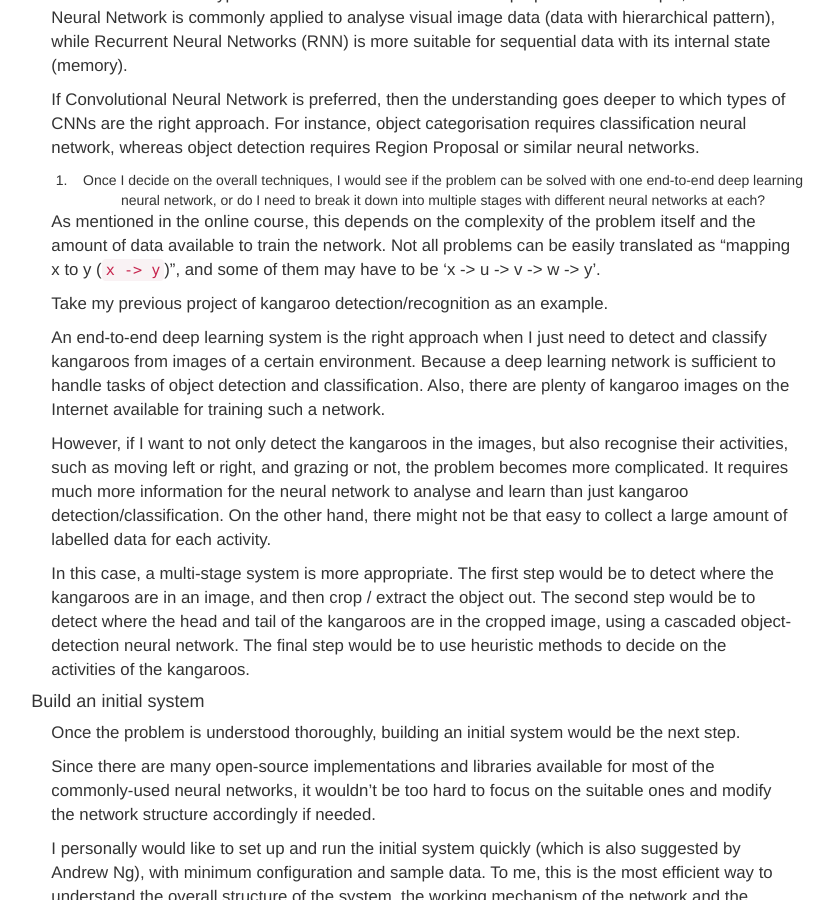
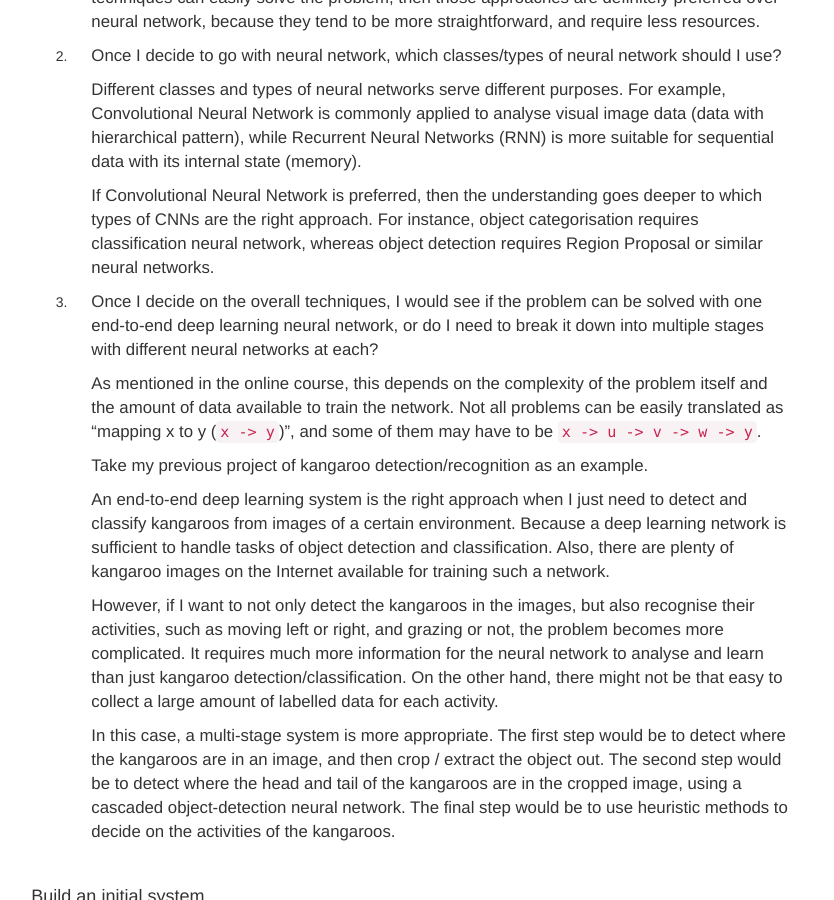
Before and after one commit to francesliang/francesliang.github.io, a Jekyll site: the page built from _posts/2019-05-26-reflections-on-building-deep-learning-projects.md, in a window 1280 px wide and 900 px high, scrolled down 1330 px. Shown: the whole window, without its empty margins (237-1071 px from the left). Built offline with Jekyll 4.4.1, drawn with Linux system fonts in a browser that asks for light colours; nearby versions of some CDN libraries; comment, search, counter and statistics services are not loaded; some of the changed text lies outside the part shown.

Commit message:
Update post style

```diff
--- a/_posts/2019-05-26-reflections-on-building-deep-learning-projects.md
+++ b/_posts/2019-05-26-reflections-on-building-deep-learning-projects.md
@@ -5,20 +5,20 @@
 
 ### Contents
 
-* [Understand the problem](#understand-the-problem)
-* [Build an initial system](#build-an-initial-system)
-* [Prepare data](#prepare-data)
-    - [Collect data](#collect-data)
-    - [Split data](#split-data)
-    - [Data mis-matching](#data-mismatching)
-    - [Augment data](#augment-data)
-* [Define evaluation metric](#define-evaluation-metric)
-* [Train a network](#train-a-network)
-    - [Bias](#bias)
-    - [Variance](#variance)
-    - [Data mis-matching](#data-mismatching)
-* [Diagnose network](#diagnose-network)
-* [Other techniques](#other-techniques)
++ [Understand the problem](#understand-the-problem)
++ [Build an initial system](#build-an-initial-system)
++ [Prepare data](#prepare-data)
+    + [Collect data](#collect-data)
+    + [Split data](#split-data)
+    + [Data mis-matching](#data-mismatching)
+    + [Augment data](#augment-data)
++ [Define evaluation metric](#define-evaluation-metric)
++ [Train a network](#train-a-network)
+    + [Bias](#bias)
+    + [Variance](#variance)
+    + [Data mis-matching](#data-mismatching)
++ [Diagnose network](#diagnose-network)
++ [Other techniques](#other-techniques)
 
 
 Although I used Artificial Neural Network in my thesis project for my bachelor of engineering, my journey of deep learning in the real world started about three years ago. The problem I was facing was to detect and segment logos from images with plain background. The deep learning solution I used was [Faster R-CNN](https://arxiv.org/abs/1506.01497). Before the project, I didn't know what [Convolutional Neural Network (CNN)](https://en.wikipedia.org/wiki/Convolutional_neural_network), [ImageNet](http://www.image-net.org/), [VGG16](https://neurohive.io/en/popular-networks/vgg16/) are, and of course I didn't know what [TensorFlow](https://www.tensorflow.org/) does either. I was extremely lucky to have my then colleague, a very competent Computer Vision Postdoc, as my mentor to help me set foot on my deep learning journey, which I'm forever grateful for.
@@ -27,37 +27,43 @@
 
 Even though the difficulty of the course is listed as beginner level, I found it a very good material to consolidate the steps, approaches and techniques of undertaking a deep learning project, even for engineers with deep learning experience. It actually urged me to gather my thoughts on conducting my previous deep learning projects, and consolidate a clear guideline for my future projects.
 
+<br>
 
 #### Understand the problem
+
+<br>
 
 When it comes to building a deep learning system, the first thing is to understand the project in hand before getting too deep into the techniques. I would like to ask myself the following questions at the very beginning:
 
 1. Do I really need neural network to solve this problem?
 
-Neural Network is a very powerful tool to solve complex problem, but it also requires fair amount of data, resources, time and efforts. Additionally, expertise is required to open the black-box, understand and explain what's going on inside. If other machine learning techniques can easily solve the problem, then those approaches are definitely preferred over neural network, because they tend to be more straightforward, and require less resources.
+    Neural Network is a very powerful tool to solve complex problem, but it also requires fair amount of data, resources, time and efforts. Additionally, expertise is required to open the black-box, understand and explain what's going on inside. If other machine learning techniques can easily solve the problem, then those approaches are definitely preferred over neural network, because they tend to be more straightforward, and require less resources.
 
 2. Once I decide to go with neural network, which classes/types of neural network should I use?
 
-Different classes and types of neural networks serve different purposes.
-For example, Convolutional Neural Network is commonly applied to analyse visual image data (data with hierarchical pattern), while [Recurrent Neural Networks (RNN)](https://en.wikipedia.org/wiki/Recurrent_neural_network) is more suitable for sequential data with its internal state (memory).
+    Different classes and types of neural networks serve different purposes.
+    For example, Convolutional Neural Network is commonly applied to analyse visual image data (data with hierarchical pattern), while [Recurrent Neural Networks (RNN)](https://en.wikipedia.org/wiki/Recurrent_neural_network) is more suitable for sequential data with its internal state (memory).
 
-If Convolutional Neural Network is preferred, then the understanding goes deeper to which types of CNNs are the right approach.
-For instance, object categorisation requires classification neural network, whereas object detection requires Region Proposal or similar neural networks.
+    If Convolutional Neural Network is preferred, then the understanding goes deeper to which types of CNNs are the right approach.
+    For instance, object categorisation requires classification neural network, whereas object detection requires Region Proposal or similar neural networks.
 
 3. Once I decide on the overall techniques, I would see if the problem can be solved with one end-to-end deep learning neural network, or do I need to break it down into multiple stages with different neural networks at each?
 
-As mentioned in the online course, this depends on the complexity of the problem itself and the amount of data available to train the network. Not all problems can be easily translated as "mapping x to y (`x -> y`)", and some of them may have to be 'x -> u -> v -> w -> y'.
+    As mentioned in the online course, this depends on the complexity of the problem itself and the amount of data available to train the network. Not all problems can be easily translated as "mapping x to y (`x -> y`)", and some of them may have to be `x -> u -> v -> w -> y`.
 
-Take my previous project of kangaroo detection/recognition as an example.
+    Take my previous project of kangaroo detection/recognition as an example.
 
-An end-to-end deep learning system is the right approach when I just need to detect and classify kangaroos from images of a certain environment. Because a deep learning network is sufficient to handle tasks of object detection and classification. Also, there are plenty of kangaroo images on the Internet available for training such a network.
+    An end-to-end deep learning system is the right approach when I just need to detect and classify kangaroos from images of a certain environment. Because a deep learning network is sufficient to handle tasks of object detection and classification. Also, there are plenty of kangaroo images on the Internet available for training such a network.
 
-However, if I want to not only detect the kangaroos in the images, but also recognise their activities, such as moving left or right, and grazing or not, the problem becomes more complicated. It requires much more information for the neural network to analyse and learn than just kangaroo detection/classification. On the other hand, there might not be that easy to collect a large amount of labelled data for each activity.
+    However, if I want to not only detect the kangaroos in the images, but also recognise their activities, such as moving left or right, and grazing or not, the problem becomes more complicated. It requires much more information for the neural network to analyse and learn than just kangaroo detection/classification. On the other hand, there might not be that easy to collect a large amount of labelled data for each activity.
 
-In this case, a multi-stage system is more appropriate. The first step would be to detect where the kangaroos are in an image, and then crop / extract the object out. The second step would be to detect where the head and tail of the kangaroos are in the cropped image, using a cascaded object-detection neural network. The final step would be to use heuristic methods to decide on the activities of the kangaroos.
+    In this case, a multi-stage system is more appropriate. The first step would be to detect where the kangaroos are in an image, and then crop / extract the object out. The second step would be to detect where the head and tail of the kangaroos are in the cropped image, using a cascaded object-detection neural network. The final step would be to use heuristic methods to decide on the activities of the kangaroos.
 
+<br>
 
 #### Build an initial system
+
+<br>
 
 Once the problem is understood thoroughly, building an initial system would be the next step.
 
@@ -67,51 +73,74 @@
 
 When building a deep learning system, another important aspect is what the course called "Orthogonalization". As hyperparameter tuning is almost inevitable in developing machine learning systems, we want to be able to change / configure one parameter at a time and compare the system performance, which is similar to [A/B testing](https://en.wikipedia.org/wiki/A/B_testing) in software development. Therefore, flexible configuration in the system can significantly increase efficiency in the process of training network.
 
+<br>
+
 #### Prepare data
+
+<br>
 
 After setting up the "barebones neural network", it comes to the step that seems to be the most boring, but in fact a very crucial one - data collection and splitting.
 
-##### Collect data
+<br>
+
+**Collect data**
+
+<br>
 
 By far, data is the blood of deep learning. Thus, it is essential to understand:
- 1. What data the system needs to work on
- 2. How to collect relevant data to power such a deep learning system
 
- It is great if a large amount of training data is available "out-of-the-box". However, that is not the case most of the time, so online images and YouTube videos become the common data sources.
+1. What data the system needs to work on
 
-##### Split data
+2. How to collect relevant data to power such a deep learning system
 
- Once the data collection step has been completed, the following step is to split the data for training, development and testing.
+It is great if a large amount of training data is available "out-of-the-box". However, that is not the case most of the time, so online images and YouTube videos become the common data sources.
 
- - Training set - data set that is used to train the neural network
- - Development set (dev set) - data set that is used to tune the trained neural network based on its accuracy and performance
- - Test set - data set that is used to evaluate the performance of the trained neural network
+<br>
 
- As mentioned in the course, there are mainly two different scenarios, depending on the size of the collected data (I would use 100,000 as a cut-off threshold), when it comes to splitting the data:
- 1. Relative small amount of data collection
+**Split data**
 
- If the size of the collected data is less than 100,000, then a traditional rule-of-thumb for data splitting can be applied: 70% for training and 30% for testing. Inside the 30% test set, data can be further split into 15% for evaluation (development) and 15% for actual testing.
+<br>
 
- 2. Relative large amount of data collection
+Once the data collection step has been completed, the following step is to split the data for training, development and testing.
 
- If the size of the collected data is more than 100,000, then a more appropriate rule-of-thumb is 98%
++ Training set - data set that is used to train the neural network
++ Development set (dev set) - data set that is used to tune the trained neural network based on its accuracy and performance
++ Test set - data set that is used to evaluate the performance of the trained neural network
+
+As mentioned in the course, there are mainly two different scenarios, depending on the size of the collected data (I would use 100,000 as a cut-off threshold), when it comes to splitting the data:
+
+1. Relative small amount of data collection
+
+    If the size of the collected data is less than 100,000, then a traditional rule-of-thumb for data splitting can be applied: 70% for training and 30% for testing. Inside the 30% test set, data can be further split into 15% for evaluation (development) and 15% for actual testing.
+
+2. Relative large amount of data collection
+
+    If the size of the collected data is more than 100,000, then a more appropriate rule-of-thumb is 98%
 for training, 1% for development and 1% for testing. Since the size of the data collection is quite large, 1% of data should be sufficient for development or evaluation. Additionally, this allows more data for training data-thirsty neural networks to achieve a better accuracy.
 
- The above is based on the assumption that the data distribution between training set and dev/test set are the same. That is, the data for training and the data that the network needs to perform prediction on have the same or similar attributes (resolution and quality etc.). It is probably not realistic to expect a neural network trained on high-resolution images to perform classification well on low-resolution and blurry images.
+The above is based on the assumption that the data distribution between training set and dev/test set are the same. That is, the data for training and the data that the network needs to perform prediction on have the same or similar attributes (resolution and quality etc.). It is probably not realistic to expect a neural network trained on high-resolution images to perform classification well on low-resolution and blurry images.
 
- ##### Data mismatching
+<br>
 
- If there is a mis-match between the training data and the target data (the actual data that the network will work with in production), then we may want to treat the training, development and test data sets slightly differently.
+**Data mismatching**
 
- 1. The development and test data sets should come from the same distribution, and that distribution should be similar to the target data.
+<br>
 
- 2. The training data may be from a different distribution/source from the target data, but it should also contain a small amount of data that comes from the same distribution as the target data.
+If there is a mis-match between the training data and the target data (the actual data that the network will work with in production), then we may want to treat the training, development and test data sets slightly differently.
 
- 3. To better understand the neural network performance, it may be worth having another data set called "train-dev", along with the previous training, dev and test sets. The train-dev set contains data that has same distribution as the training set, but different from that of dev/test sets.
+1. The development and test data sets should come from the same distribution, and that distribution should be similar to the target data.
 
- This train-dev set is used for development only, instead of training. The purpose of it is to better understand the network performance and help diagnose the trained neural network, which will be discussed later in the article.
+2. The training data may be from a different distribution/source from the target data, but it should also contain a small amount of data that comes from the same distribution as the target data.
 
-##### Augment data
+3. To better understand the neural network performance, it may be worth having another data set called "train-dev", along with the previous training, dev and test sets. The train-dev set contains data that has same distribution as the training set, but different from that of dev/test sets.
+
+This train-dev set is used for development only, instead of training. The purpose of it is to better understand the network performance and help diagnose the trained neural network, which will be discussed later in the article.
+
+<br>
+
+**Augment data**
+
+<br>
 
 Apart from data collection and splitting, data augmentation is another important step in data preparation for training a neural network. Data augmentation is to generate altered copies of the existing data in the training set.
 
@@ -119,59 +148,74 @@
 
 1. To generate more training data under the circumstances where lack of training data is a problem
 
-Take image data as an example, augmentation on image data include but is not limited to:
+    Take image data as an example, augmentation on image data include but is not limited to:
 
-- Add gaussian noise
-- Inverse images
-- Blur images
-- Add random rotation, shifts, shear and flips
+    + Add gaussian noise
+    + Inverse images
+    + Blur images
+    + Add random rotation, shifts, shear and flips
 
 2. To generate training data that are close to the target data when there is a data mis-matching issue
 
-For example, if the target data is known to be slightly blurry, a simple and straight-forward way to augment the training data is to artificially make them blurry so that they are similar to the target data.
+    For example, if the target data is known to be slightly blurry, a simple and straight-forward way to augment the training data is to artificially make them blurry so that they are similar to the target data.
+
+<br>
 
 #### Define evaluation metric
+
+<br>
 
 Before getting too deep into iterating the training of a neural network, it's always a good idea to define an evaluation metric and a benchmarking process. This way, benchmark can be run against the trained network at each iteration, and evaluation metrics can be compared among different versions of trained networks to determine if the performance is getting better or worse.
 
 To evaluate the performance of a trained neural network, I mostly use the following two measures:
 
 1. [Confusion Matrix](https://en.wikipedia.org/wiki/Confusion_matrix)
+
 2. Accuracy or [F1-score](https://en.wikipedia.org/wiki/F1_score)
 
 Confusion matrix gives a clear view of the neural network performance across all classes. It not only shows the accuracy of each class, but also shows how each class is mis-classified into other classes. This gives insights on which class(es) to focus on in order to improve the overall accuracy of the neural network.
 
 On the other hand, a single value metric, such as accuracy or F1-score, provides an overall measurement on how well the neural network performs, which is useful and efficient to compare performances across different iterations of trained networks. F1-score is considered to be a balanced measurement, as it takes both [precision and recall](https://en.wikipedia.org/wiki/Precision_and_recall) into account. It not only examines if the neural network mis-classify data into incorrect classes (false positive), but also considers if the network is unable to classify data into certain classes (false negative).
 
+<br>
+
 #### Train a network
+
+<br>
 
 When training a neural network, I usually first focus on the indicator of the completion of training - the convergence of loss. Only when the loss of the neural network converges during the training process, can we say the training is completed and the accuracies of both training and valuation can be trusted.
 
 To understand how well the trained neural network is, as mentioned in the course, I would focus on several numbers:
 
-- Human level error (Bayes error)
++ Human level error (Bayes error)
 
   [Bayes error rate](https://en.wikipedia.org/wiki/Bayes_error_rate) is the lowest possible error rate of a classifier. Since human are extremely good at problems with natural perceptions, such as image classification and natural language processing, for those problems, human level error is close to Bayes error; therefore, they can be interchangeable.
 
-- Training error
++ Training error
 
   The final error rate of training the neural network.
 
-- Dev error
++ Dev error
 
   The error rate when applying the trained neural network to the dev data set.
 
-- Test error
++ Test error
 
   The error rate when applying the trained neural network to the test data set.
 
 These numbers are good indicators of the general problem of a neural network, such as high bias, high variance or data mis-matching.
 
-##### Bias
+<br>
+
+**Bias**
+
+<br>
 
 In short, high [bias](https://en.wikipedia.org/wiki/Bias_of_an_estimator) suggests that the neural network is not able to correlate the relations between data features and the corresponding output. This is also interpreted as underfitting.
 
 Take the following as an example:
+
+<br>
 
 | Error type        | Error rate | Difference |
 |:-----------------:|:----------:|:----------:|
@@ -180,19 +224,27 @@
 | Dev error         | 5.2%       | 0.1%       |
 | Test error        | 5.5%       | 0.3%       |
 
+<br>
+
 The difference between training error and human level error is 5%, much larger than that between dev error and training error or that between test error and dev error. This indicates that the training of the neural network is not able to correctly map features in the data to the expected outputs.
 
 To adjust this issue, the followings can be considered:
 
-- Use a larger / more complex neural network
-- Train longer / with better optimisation algorithms (e.g. add momentum, RMS prop, Adam)
-- Neural network architecture / hyper-parameters search
++ Use a larger / more complex neural network
++ Train longer / with better optimisation algorithms (e.g. add momentum, RMS prop, Adam)
++ Neural network architecture / hyper-parameters search
 
-##### Variance
+<br>
+
+**Variance**
+
+<br>
 
 In contrast to bias, high [variance](https://en.wikipedia.org/wiki/Variance) suggests that the neural network is too sensitive to small changes in the training data; thus, it is not able to provide a generalised model. This is also interpreted as overfitting.
 
 For instance:
+
+<br>
 
 | Error type        | Error rate | Difference |
 |:-----------------:|:----------:|:----------:|
@@ -201,19 +253,28 @@
 | Dev error         | 5.3%       | 5%         |
 | Test error        | 5.5%       | 0.2%       |
 
+<br>
+
 The difference between training error and human level error is quite small (0.2%); however, the difference between dev error and training error is 5%, which is relative large in comparison. This implies that the training process overfit the training data and is unable to generalise the model to achieve a similar accuracy on the dev data set.
 
 The followings are common methods to avoid overfitting:
 
-- Increase training data set with data augmentation
-- Add regularisation (e.g. L2, dropout)
-- Reduce the complexity of the neural network
-- Neural network architecture / hyper-parameters search
++ Increase training data set with data augmentation
++ Add regularisation (e.g. L2, dropout)
++ Reduce the complexity of the neural network
++ Neural network architecture / hyper-parameters search
 
-##### Data mismatching
+<br>
 
+**Data mismatching**
+
+<br>
+
+<br>
 
 #### Diagnose network
+
+<br>
 
 - error analysis
 - network structure / layer (train certain layers, depends on features)
@@ -222,11 +283,17 @@
 - loss function
 - activation function
 
+<br>
 
 #### Other techniques
+
+<br>
 
 - transfer learning
 - multi-task learning
 
+<br>
 
 #### Deployment
+
+<br>
```
